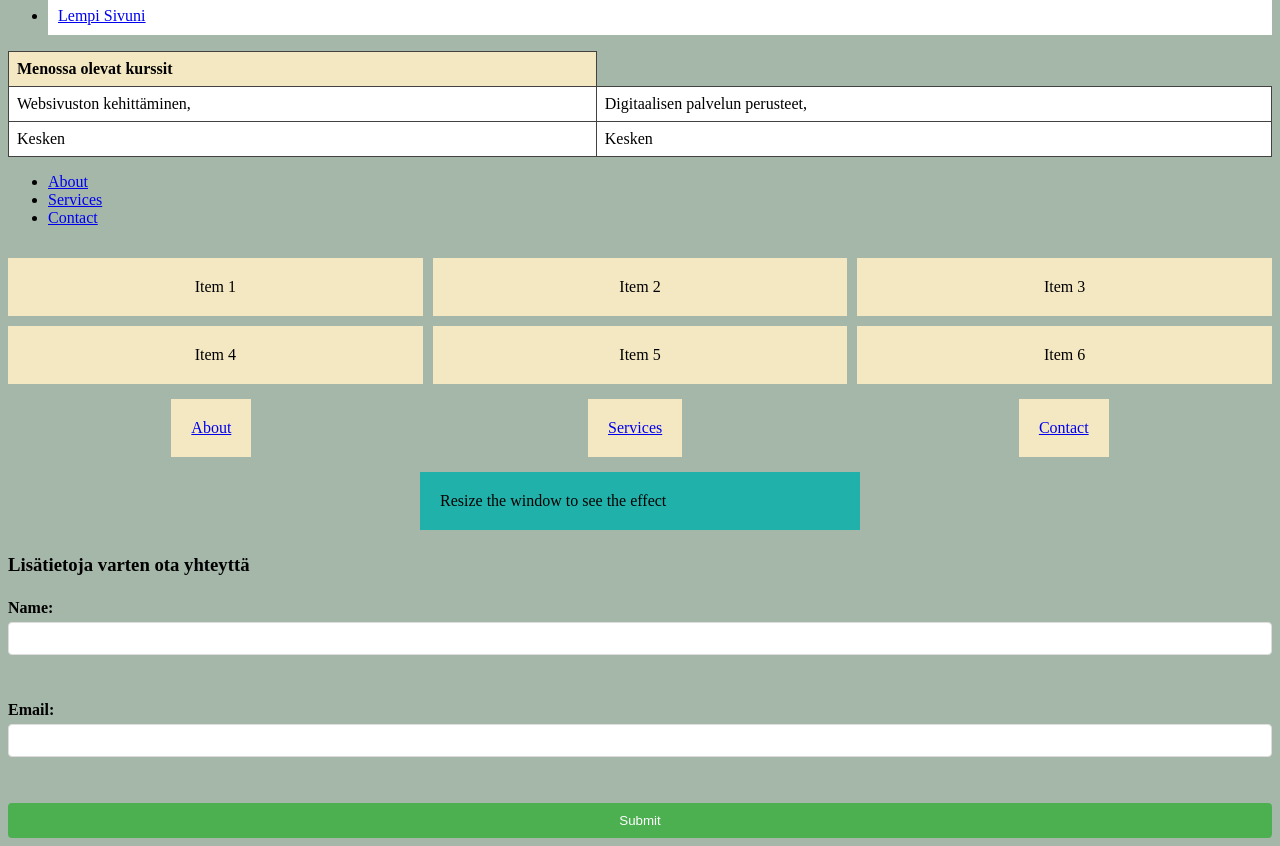
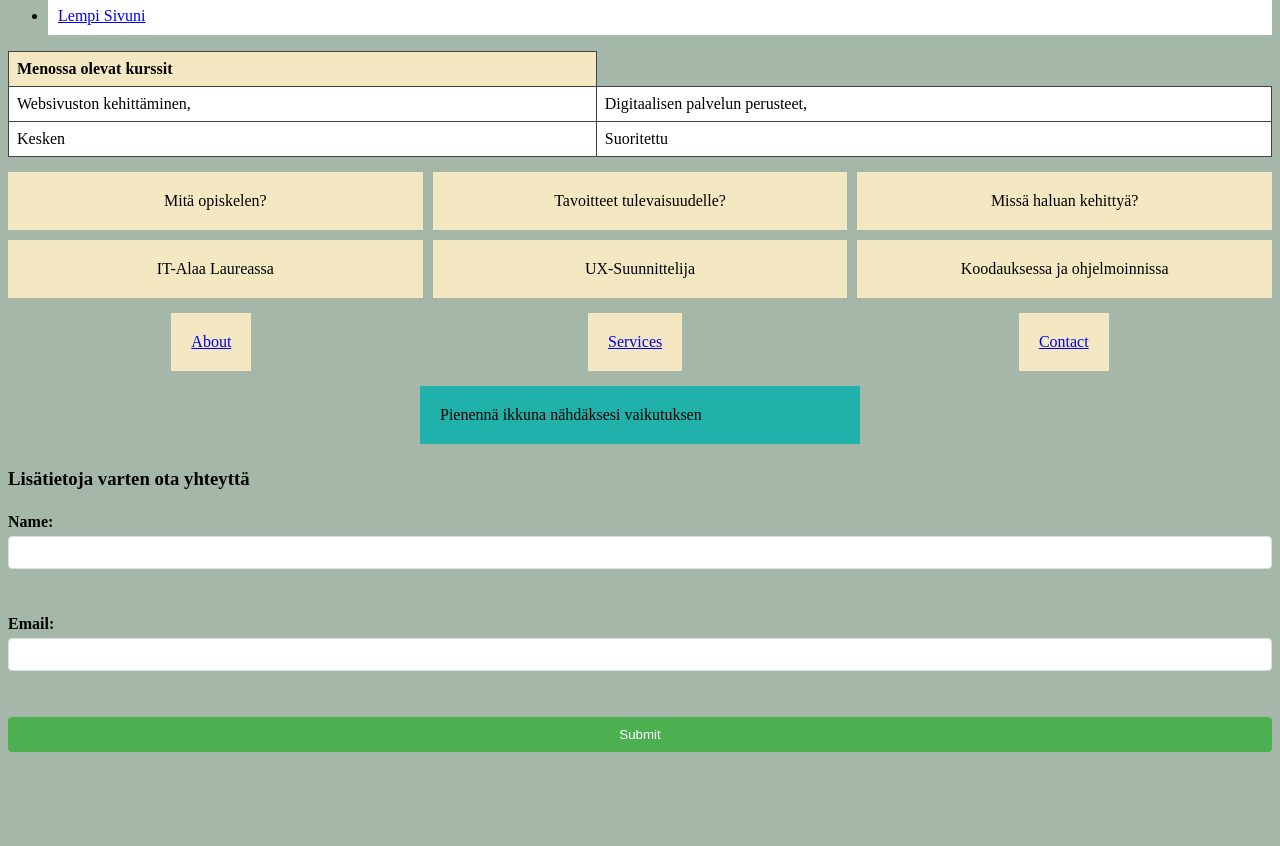
Before and after one commit to Joukahainen1/websivuston_kehitt-minen, a plain HTML site: page WS_04/index.html in a window 1280 px wide. Shown: the part 1165-2011 px from the top of the page. After the commit the page ends 1925 px from the top, so only its background shows below. Drawn offline with Linux system fonts and the light colour scheme.

Commit message:
Refactor layout and structure in index.html and Style.css for improved organization and styling

```diff
--- a/WS_04/Style.css
+++ b/WS_04/Style.css
@@ -20,7 +20,8 @@ table {
   border-collapse: collapse;
 }
 
-    th, td {
+th,
+td {
   border: 1px solid #444141;
   padding: 8px;
   text-align: left;
@@ -40,14 +41,15 @@ table {
   font-weight: bold;
 }
 
-    input[type="text"], input[type="email"] {
+input[type="text"],
+input[type="email"] {
   padding: 8px;
   border: 1px solid #ddd;
   border-radius: 4px;
 }
 /*Alla olevat muutokset liittyvät Submit-painikkeeseen */
 input[type="submit"] {
-      background-color: #4CAF50;
+  background-color: #4caf50;
   color: white;
   padding: 10px;
   border: none;
@@ -63,13 +65,12 @@ table {
   padding: 10px 20px;
   border: none;
   cursor: pointer;
-        transition: background-color 1.0s ease;
+  transition: background-color 1s ease;
 }
 
 .transition-button:hover {
   background-color: lightcoral;
 }
-
 
 .animation-box {
   width: 150px;
@@ -100,8 +101,7 @@ table {
     opacity: 1;
   }
 }
-    .animation-box
-  {
+.animation-box {
   animation: DropDown 1.5s ease-in-out;
 }
 @keyframes DropDown {
@@ -141,7 +141,7 @@ table {
 }
 
 .quote::before {
-          content: '“';
+  content: "“";
   font-size: 40px;
   position: absolute;
   left: 0;
--- a/WS_04/index.html
+++ b/WS_04/index.html
@@ -61,46 +61,36 @@
       </tr>
       <tr>
         <td>Kesken</td>
-        <td>Kesken</td>
+        <td>Suoritettu</td>
       </tr>
     </table>
     <form>
       <header>
-
-      <nav>
-        <ul>
-          <li><a href="#about">About</a></li>
-          <li><a href="#services">Services</a></li>
-          <li><a href="#contact">Contact</a></li>
-        </ul>
-      </nav>
+        <nav></nav>
       </header>
 
       <main>
-      <section id="about">
-      </section>
+        <section id="about"></section>
       </main>
 
-    <footer>
-
-    </footer>
+      <footer></footer>
 
       <div class="grid-container">
-      <div class="grid-item">Item 1</div>
-      <div class="grid-item">Item 2</div>
-      <div class="grid-item">Item 3</div>
-      <div class="grid-item">Item 4</div>
-      <div class="grid-item">Item 5</div>
-      <div class="grid-item">Item 6</div>
+        <div class="grid-item">Mitä opiskelen?</div>
+        <div class="grid-item">Tavoitteet tulevaisuudelle?</div>
+        <div class="grid-item">Missä haluan kehittyä?</div>
+        <div class="grid-item">IT-Alaa Laureassa</div>
+        <div class="grid-item">UX-Suunnittelija</div>
+        <div class="grid-item">Koodauksessa ja ohjelmoinnissa</div>
       </div>
 
       <div class="flex-container">
-
         <div class="box"><a href="#about">About</a></div>
         <div class="box"><a href="#services">Services</a></div>
+
         <div class="box"><a href="#contact">Contact</a></div>
       </div>
-    <div class="responsive-box">Resize the window to see the effect</div>
+      <div class="responsive-box">Pienennä ikkuna nähdäksesi vaikutuksen</div>
 
       <h3>Lisätietoja varten ota yhteyttä</h3>
       <label for="name">Name:</label>
```
Lines whose indentation alone changed are shown as unchanged.
